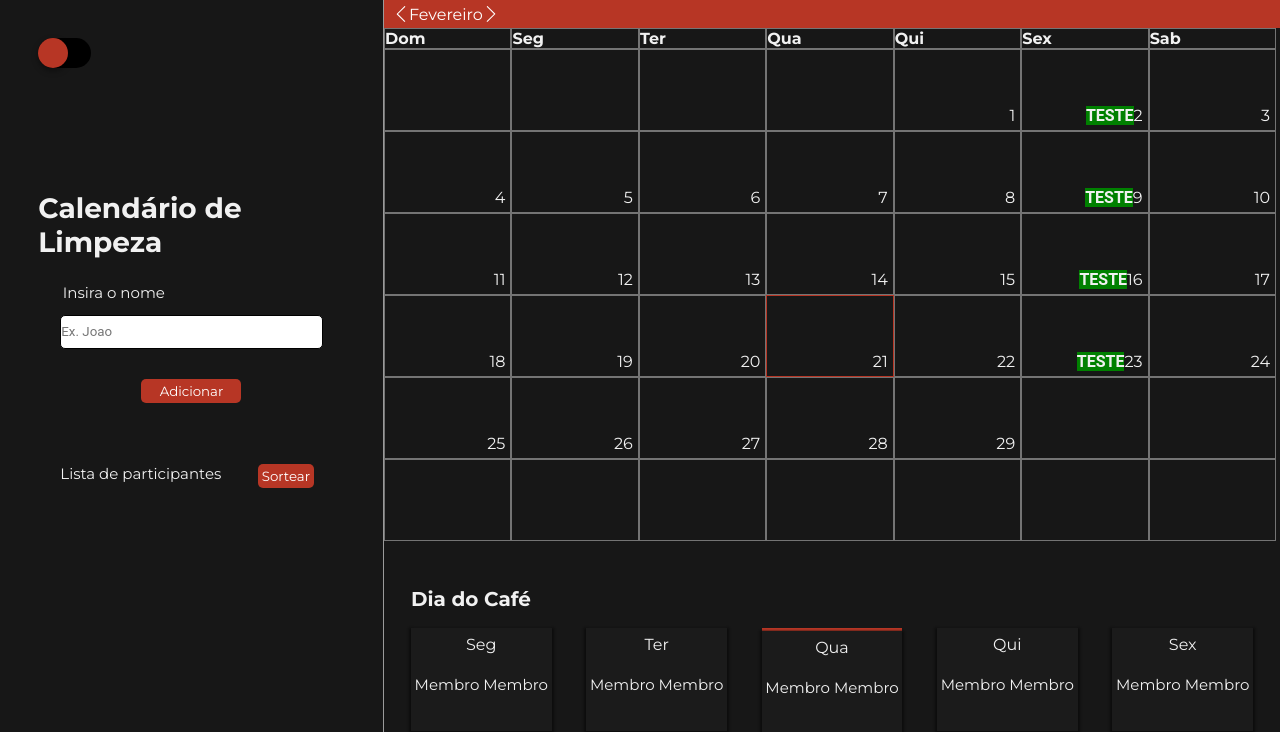
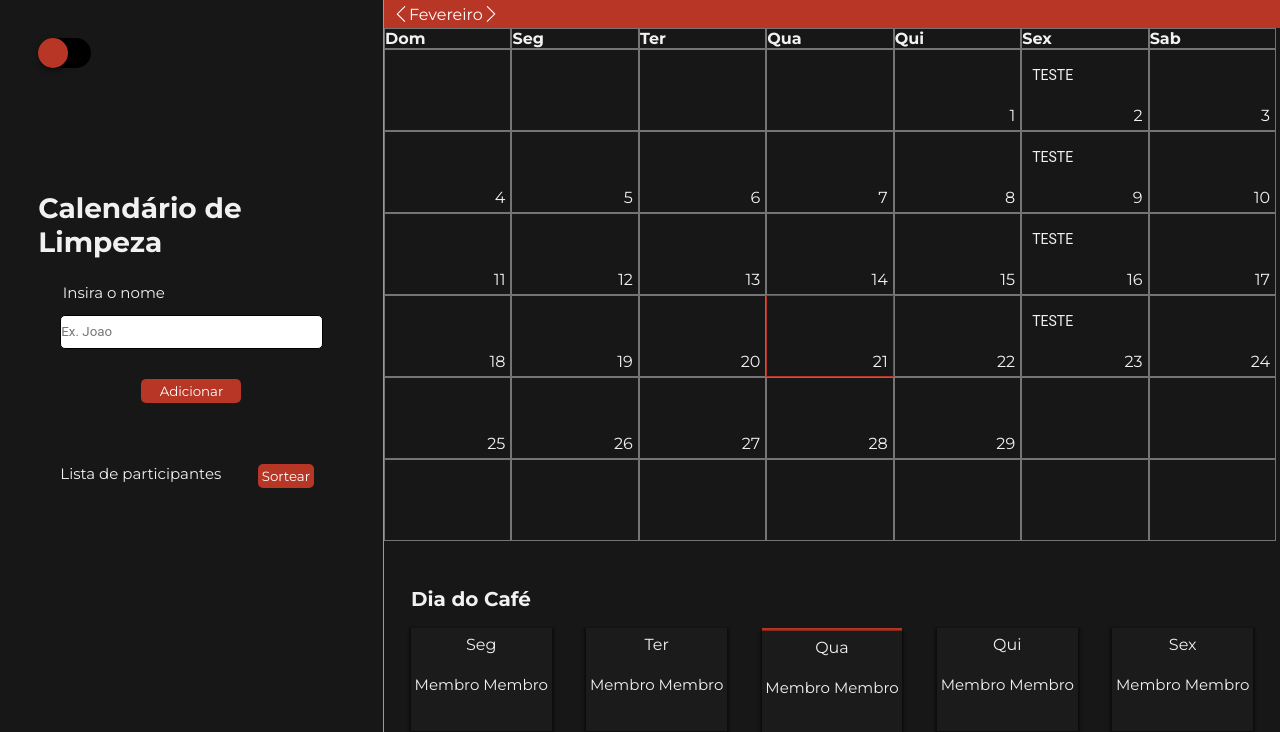
Before and after one commit to joaovlara/calendar, a React (Create React App) app: page / in a window 1280 px wide. Shown: the top 732 px of the page. Built offline with nearby package versions, Linux system fonts and the light colour scheme.

Commit message:
Day and text styles correction

```diff
--- a/src/components/Calendar.jsx
+++ b/src/components/Calendar.jsx
@@ -62,15 +62,14 @@ export function Calendar() {
                 <DayCard
                   key={index}
                   isToday={d === today.getDate()}
-                  isSelected={d === day}>
-                  <Day>
-                    {d > 0 && d <= days[month]? (
-                      <>
-                        {isFriday && <Dupla>TESTE</Dupla>}
-                        {d}
-                      </>
-                    ) : ''}
-                  </Day>
+                  isSelected={d === day}
+                >
+                  {d > 0 && d <= days[month] ? (
+                    <>
+                      <Dupla>{isFriday && <p>TESTE</p>}</Dupla>
+                      <Day>{d}</Day>
+                    </>
+                  ) : null}
                 </DayCard>
               );
             })}
--- a/src/components/styles.js
+++ b/src/components/styles.js
@@ -161,8 +161,10 @@ export const DaysContainer = styled.div`
     flex-wrap: wrap;
 `;
 export const DayCard = styled.div`
-    display: flex;
-    justify-content: flex-end;
+    display: grid;
+    grid-template-columns: 1fr;
+    justify-content: space-between; /* Alinha as colunas */
+    align-items: flex-end;
     font-family: 'Montserrat';
     height:10vh;
     width: 14%;
@@ -176,16 +178,17 @@ export const DayCard = styled.div`
       border-color: #B73625;
     `}
 `;
-export const Day = styled.div`
-    display:flex;
-    align-items: flex-end;
+export const Dupla = styled.p`
+    padding-left: 8%;
+    font-size: 14px;
+    font-family: 'Roboto'
+`;
+export const Day = styled.span`
     font-family: 'Montserrat';
+    display: flex;
+    justify-content: flex-end;
     margin: 4%;
 `;
-
-export const Dupla = styled.strong`
-    background-color: green;
-`
 
 /* Estilos CoffeDay */
 
```
